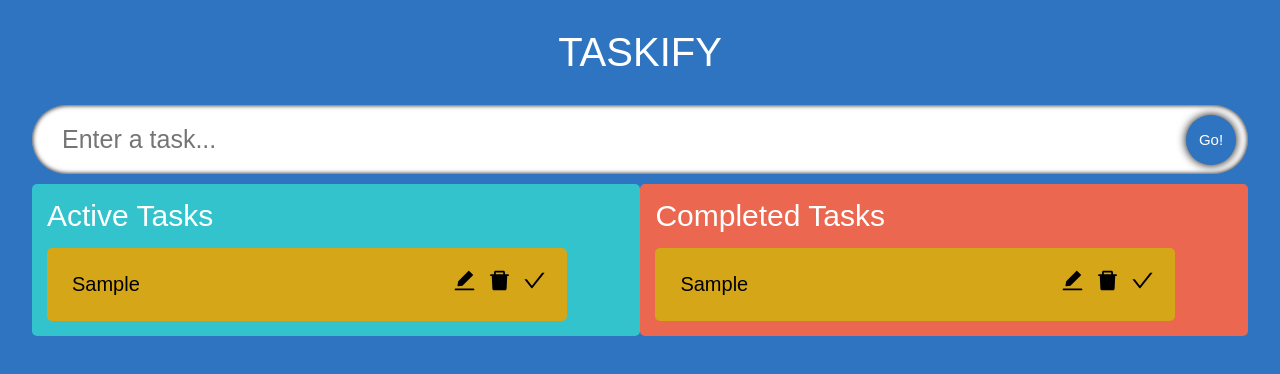
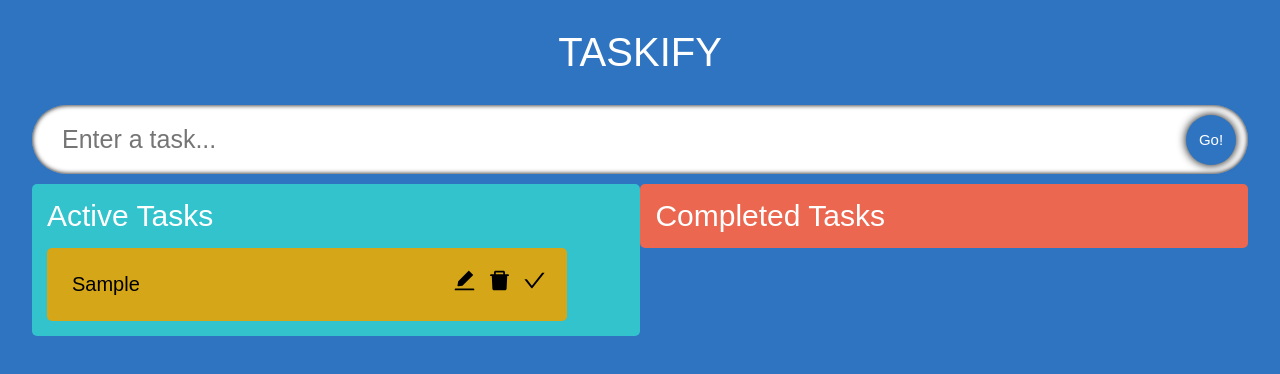
Before and after one commit to Kutsuruk/taskify-app, a React (Create React App) app: page / in a window 1280 px wide. Both pictures are taken after typing "Sample" into the empty fields and a click on the button "Go!". Shown: the top 374 px of the page. Built offline with nearby package versions, Linux system fonts and the light colour scheme; a web font is replaced by a local one.

Commit message:
Completed!

```diff
--- a/package.json
+++ b/package.json
@@ -11,6 +11,7 @@
     "@types/react": "^18.0.0",
     "@types/react-dom": "^18.0.0",
     "react": "^18.2.0",
+    "react-beautiful-dnd": "^13.1.1",
     "react-dom": "^18.2.0",
     "react-icons": "^4.6.0",
     "react-scripts": "5.0.1",
@@ -40,5 +41,8 @@
       "last 1 firefox version",
       "last 1 safari version"
     ]
+  },
+  "devDependencies": {
+    "@types/react-beautiful-dnd": "^13.1.2"
   }
 }
--- a/src/App.tsx
+++ b/src/App.tsx
@@ -3,10 +3,16 @@ import './App.css';
 import InputField from "./components/InputField/InputField";
 import {Todo} from "./model";
 import TodoList from "./components/TodoList/TodoList";
+import {DragDropContext, DropResult} from 'react-beautiful-dnd'
+
+// type AppProps = {
+//     index: number
+// }
 
 const App:FC = () => {
     const [todo, setTodo] = useState('')
     const [todos, setTodos] = useState<Todo[]>([])
+    const [completedTodos, setCompletedTodos] = useState<Todo[]>([])
 
     const handleAdd = (event: FormEvent) => {
         event.preventDefault()
@@ -16,12 +22,54 @@ const App:FC = () => {
             setTodo('')
     }
 
+    const onDragEnd = (result: DropResult) => {
+        const {source, destination} = result
+
+        if  (!destination)
+            return;
+        if (destination.droppableId === source.droppableId && destination.index === source.index)
+            return;
+
+        let add,
+            active = todos,
+            complete = completedTodos
+
+        if (source.droppableId === 'TodosList') {
+            add = active[source.index]
+            active.splice(source.index, 1)
+        } else {
+            add = active[source.index]
+            active.splice(source.index, 1)
+        }
+
+        if (destination.droppableId === 'TodosList') {
+            active.splice(destination.index, 0, add)
+        } else {
+            complete.splice(destination.index, 0, add)
+        }
+
+        setCompletedTodos(complete)
+        setTodos(active)
+    }
+
     return (
-        <div className='App'>
-            <span className="heading">Taskify</span>
-            <InputField todo={todo} setTodo={setTodo} handleAdd={handleAdd} />
-            <TodoList todos={todos} setTodos={setTodos} />
-        </div>
+        <DragDropContext onDragEnd={onDragEnd}>
+            <div className='App'>
+                <span className="heading">Taskify</span>
+                <InputField
+                    todo={todo}
+                    setTodo={setTodo}
+                    handleAdd={handleAdd}
+                />
+                <TodoList
+                    index
+                    todos={todos}
+                    setTodos={setTodos}
+                    completedTodos={completedTodos}
+                    setCompletedTodos={setCompletedTodos}
+                />
+            </div>
+        </DragDropContext>
     );
 }
 
--- a/src/components/SingleTodo/SingleTodo.tsx
+++ b/src/components/SingleTodo/SingleTodo.tsx
@@ -2,14 +2,16 @@ import React, {FC, useEffect, useRef, useState} from "react";
 import './style.css'
 import {Todo} from "../../model";
 import {AiFillDelete, AiFillEdit, AiOutlineCheck} from "react-icons/ai";
+import {Draggable} from "react-beautiful-dnd";
 
 type SingleTodoProps = {
+    index: number,
     todo: Todo,
     todos: Todo[],
     setTodos: React.Dispatch<React.SetStateAction<Todo[]>>
 }
 
-const SingleTodo:FC<SingleTodoProps> = ({todo, todos, setTodos}) => {
+const SingleTodo:FC<SingleTodoProps> = ({index, todo, todos, setTodos}) => {
     const [edit, setEdit] = useState(false)
     const [editTodo, setEditTodo] = useState(todo.todoName)
 
@@ -31,7 +33,7 @@ const SingleTodo:FC<SingleTodoProps> = ({todo, todos, setTodos}) => {
             todos.map((todo) => (todo.id === id ? { ...todo, todo: editTodo } : todo))
         )
         setEdit(false)
-    };
+    }
 
     const inputRef = useRef<HTMLInputElement>(null)
 
@@ -41,9 +43,16 @@ const SingleTodo:FC<SingleTodoProps> = ({todo, todos, setTodos}) => {
 
 
     return(
+        <Draggable draggableId={todo.id.toString()} index={index} >
+
+            {
+                (provided) => (
                     <form
                         className='todosSingle'
                         onSubmit={(e) => handleEdit(e, todo.id)}
+                        {...provided.draggableProps}
+                        {...provided.dragHandleProps}
+                        ref={provided.innerRef}
                     >
 
                         {edit ? (
@@ -77,4 +86,9 @@ const SingleTodo:FC<SingleTodoProps> = ({todo, todos, setTodos}) => {
                 )
             }
 
+        </Draggable>
+
+    )
+}
+
 export default SingleTodo
--- a/src/components/TodoList/TodoList.tsx
+++ b/src/components/TodoList/TodoList.tsx
@@ -2,23 +2,35 @@ import React, {FC} from "react";
 import './style.css';
 import {Todo} from "../../model";
 import SingleTodo from "../SingleTodo/SingleTodo";
+import {Droppable} from "react-beautiful-dnd";
 
 type TodoListProps = {
+    index: any,
     todos: Todo[],
-    setTodos:  React.Dispatch<React.SetStateAction<Todo[]>>
+    setTodos:  React.Dispatch<React.SetStateAction<Todo[]>>,
+    completedTodos: Todo[],
+    setCompletedTodos: React.Dispatch<React.SetStateAction<Todo[]>>
 }
 
-const TodoList:FC<TodoListProps> = ({todos, setTodos}) => {
+const TodoList:FC<TodoListProps> = ({index, todos, setTodos, completedTodos, setCompletedTodos}) => {
     return(
        <div className="container">
-           <div className="todos">
+           <Droppable droppableId='TodosList'>
+               {
+                   (provided) => (
+                       <div
+                           className="todos"
+                           ref={provided.innerRef}
+                           {...provided.droppableProps}
+                       >
                            <span className="todosHeading">
                                Active Tasks
                            </span>
                            <div className='todosListWrapper'>
                                {
-                       todos.map(todo => (
+                                   todos.map((todo, index) => (
                                        <SingleTodo
+                                           index={index}
                                            key={todo.id}
                                            todo={todo}
                                            todos={todos}
@@ -27,24 +39,40 @@ const TodoList:FC<TodoListProps> = ({todos, setTodos}) => {
                                    ))
                                }
                            </div>
+                           {provided.placeholder}
                        </div>
-           <div className="todos remove">
+                   )
+               }
+           </Droppable>
+
+           <Droppable droppableId='TodosRemove'>
+               {
+                   (provided) => (
+                       <div
+                           className="todos remove"
+                           ref={provided.innerRef}
+                           {...provided.droppableProps}
+                       >
                            <span className="todosHeading">
                                Completed Tasks
                            </span>
                            <div className='todosListWrapper'>
                                {
-                       todos.map(todo => (
+                                   completedTodos.map((todo, index) => (
                                        <SingleTodo
+                                           index={index}
                                            key={todo.id}
                                            todo={todo}
-                               todos={todos}
-                               setTodos={setTodos}
+                                           todos={completedTodos}
+                                           setTodos={setCompletedTodos}
                                        />
                                    ))
                                }
                            </div>
                        </div>
+                   )
+               }
+           </Droppable>
        </div>
     )
 }
```
Also changed, not shown: 2 other files (tests, documents, lock files or other folders). Lines whose indentation alone changed are shown as unchanged.
